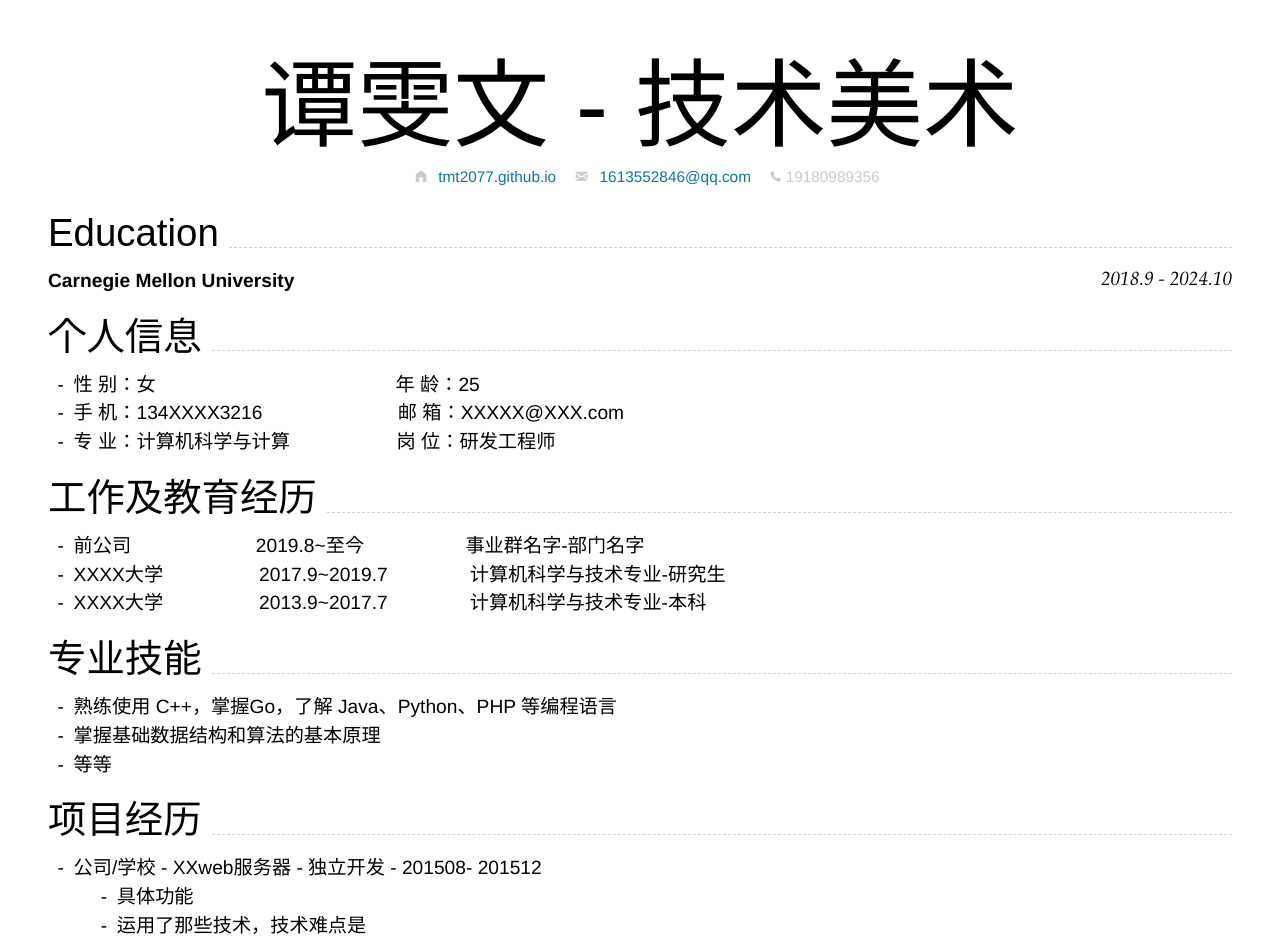
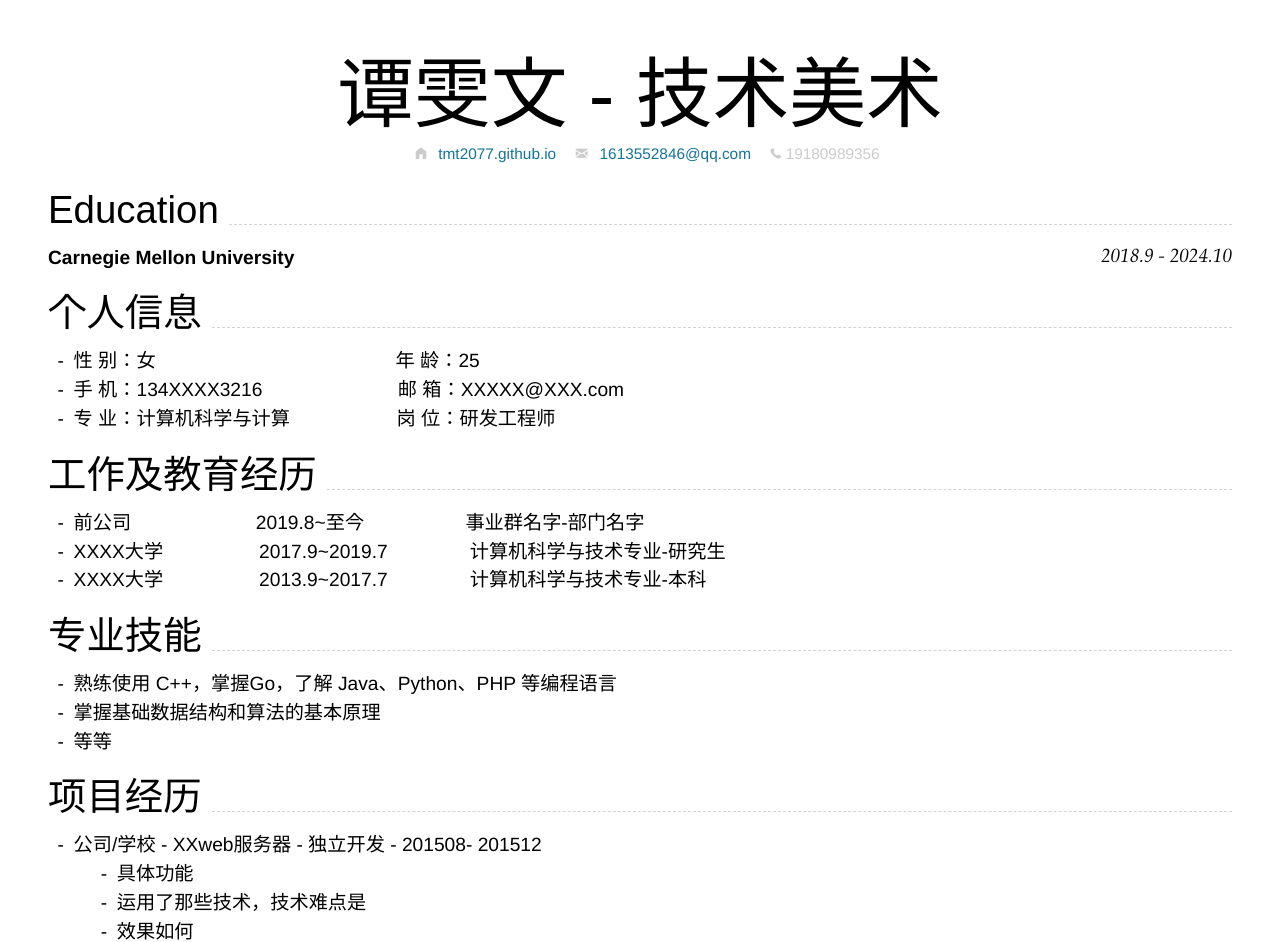
Before and after one commit to tmt2077/tmt2077.github.io, a Jekyll site: the page built from index.md, in a window 1280 px wide. Shown: the top 942 px of the page. Built offline with Jekyll 4.4.1, drawn with Linux system fonts in a browser that asks for light colours; nearby versions of some CDN libraries.

Commit message:
Update index.md

```diff
--- a/index.md
+++ b/index.md
@@ -11,7 +11,7 @@ phone:
  19180989356
 ---
  <center>
-     <h1 style="font-size: 5em; text-align: center;">
+     <h1 style="font-size: 4em; text-align: center;">
  谭雯文 - 技术美术
 </h1>
  </center>
```
